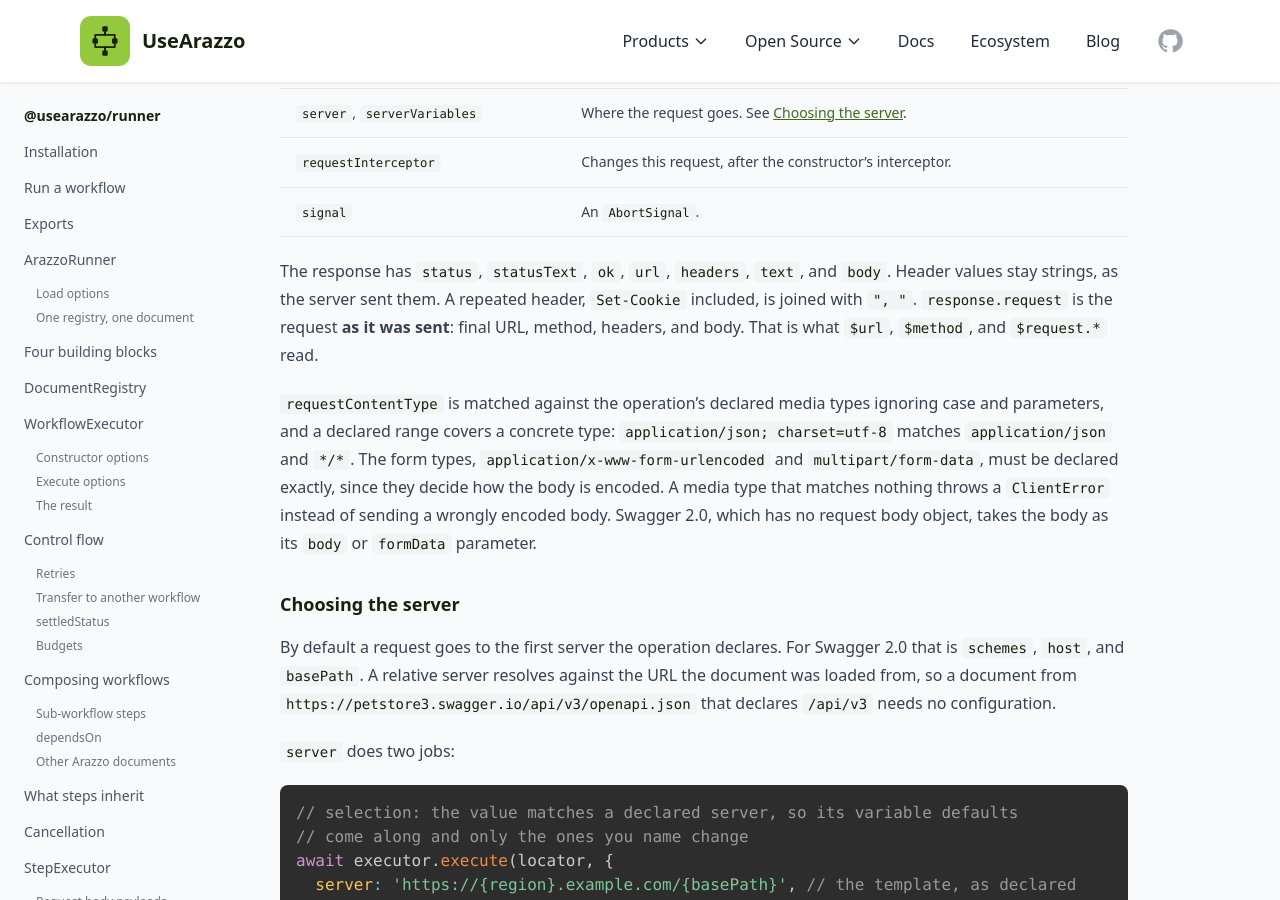
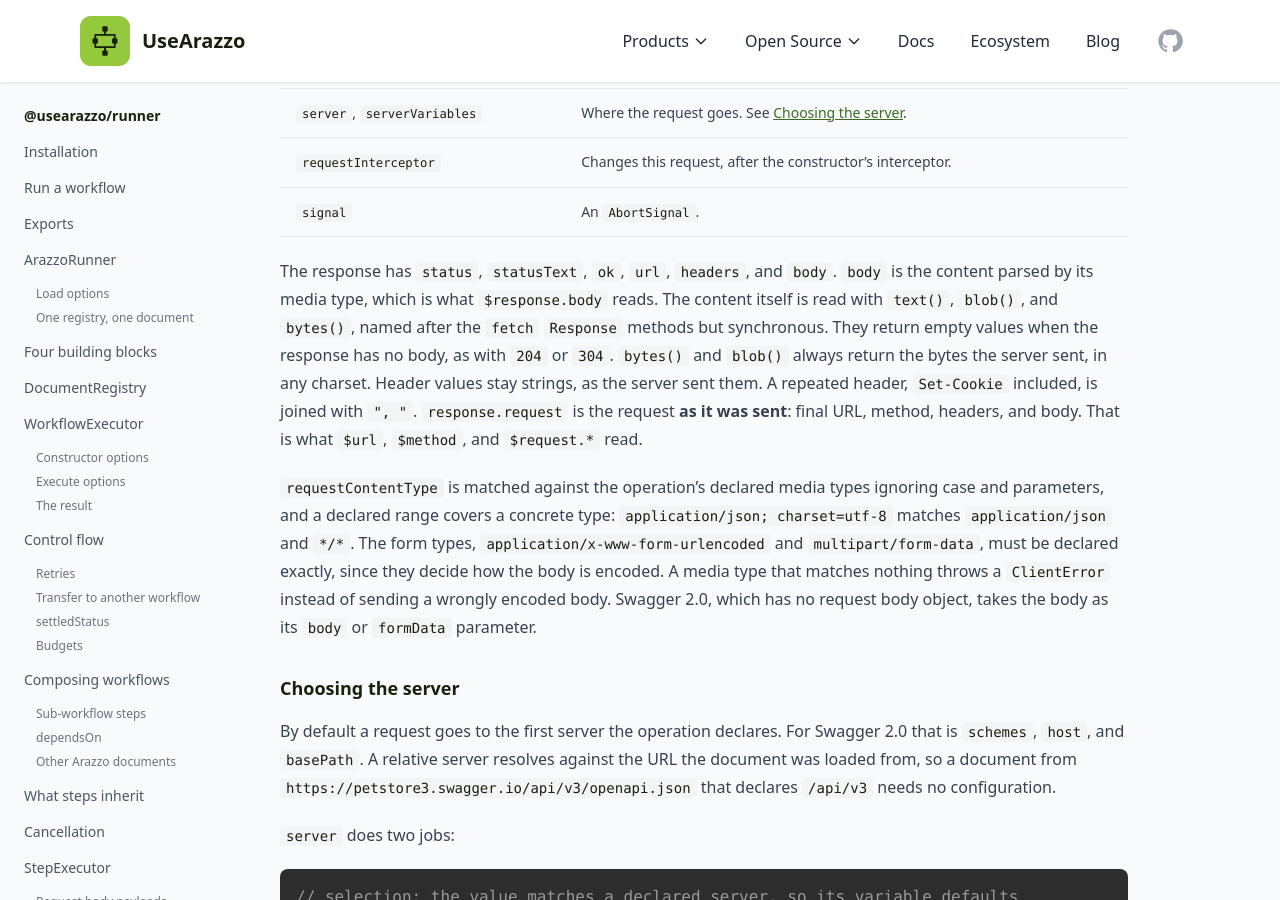
Before and after one commit to usearazzo/website, a Jekyll site: the page built from _reference/runner.md, in a window 1280 px wide and 900 px high, scrolled down 19344 px. Built offline with Jekyll 4.4.1, drawn with Linux system fonts in a browser that asks for light colours; nearby versions of some CDN libraries.

Commit message:
feat(docs): document the runner response text(), blob() and bytes()
Refs usearazzo/arazzo-toolkit#264

```diff
--- a/_reference/runner.md
+++ b/_reference/runner.md
@@ -683,7 +683,7 @@ Runs one OpenAPI operation and returns its response. It knows nothing about Araz
 | `requestInterceptor` | Changes this request, after the constructor's interceptor. |
 | `signal` | An `AbortSignal`. |
 
-The response has `status`, `statusText`, `ok`, `url`, `headers`, `text`, and `body`. Header values stay strings, as the server sent them. A repeated header, `Set-Cookie` included, is joined with `", "`. `response.request` is the request **as it was sent**: final URL, method, headers, and body. That is what `$url`, `$method`, and `$request.*` read.
+The response has `status`, `statusText`, `ok`, `url`, `headers`, and `body`. `body` is the content parsed by its media type, which is what `$response.body` reads. The content itself is read with `text()`, `blob()`, and `bytes()`, named after the `fetch` `Response` methods but synchronous. They return empty values when the response has no body, as with `204` or `304`. `bytes()` and `blob()` always return the bytes the server sent, in any charset. Header values stay strings, as the server sent them. A repeated header, `Set-Cookie` included, is joined with `", "`. `response.request` is the request **as it was sent**: final URL, method, headers, and body. That is what `$url`, `$method`, and `$request.*` read.
 
 `requestContentType` is matched against the operation's declared media types ignoring case and parameters, and a declared range covers a concrete type: `application/json; charset=utf-8` matches `application/json` and `*/*`. The form types, `application/x-www-form-urlencoded` and `multipart/form-data`, must be declared exactly, since they decide how the body is encoded. A media type that matches nothing throws a `ClientError` instead of sending a wrongly encoded body. Swagger 2.0, which has no request body object, takes the body as its `body` or `formData` parameter.
 
```
